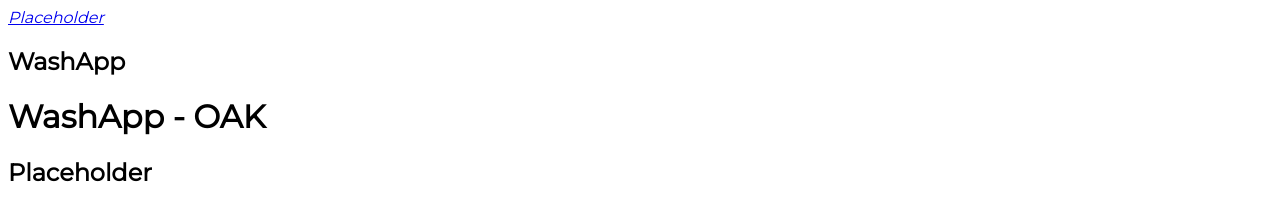
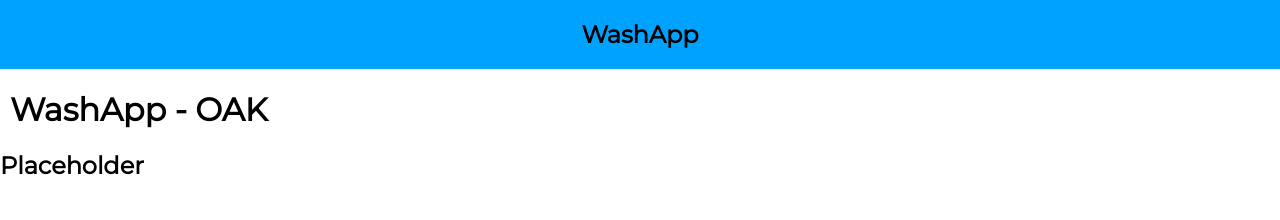
Before and after one commit to Kasiem024/WashApp-OAK, a website: page public/html/index.html in a window 1280 px wide. Drawn offline with Linux system fonts and the light colour scheme.

Commit message:
header for now complete

```diff
--- a/public/css/style.css
+++ b/public/css/style.css
@@ -1,7 +1,20 @@
 body {
     font-family: 'Montserrat', sans-serif;
+    margin: 0;
+}
+
+header {
+    width: 100%;
+    background-color: rgb(0, 162, 255);
+}
+
+header h2 {
+    text-align: center;
+    margin-top: 0;
+    padding-top: 20px;
+    padding-bottom: 20px;
 }
 
 main {
-    margin: 0;
+    margin: 10px;
 }
--- a/public/html/index.html
+++ b/public/html/index.html
@@ -17,9 +17,10 @@
 </head>
 
 <body>
-    <header class="social">
-        <a href="#"><i class="fa-solid fa-user">Placeholder</i></a>
+    <header>
+
         <h2>WashApp</h2>
+
     </header>
 
     <main>
```
